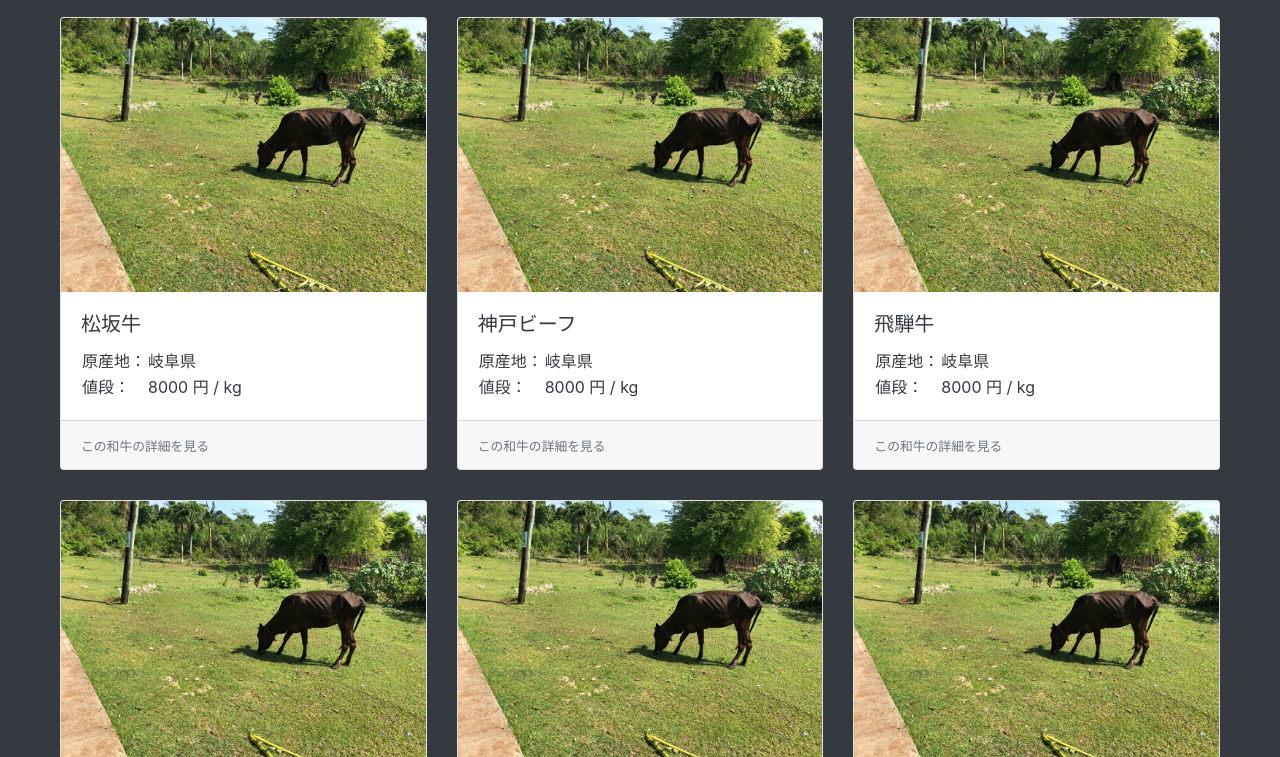
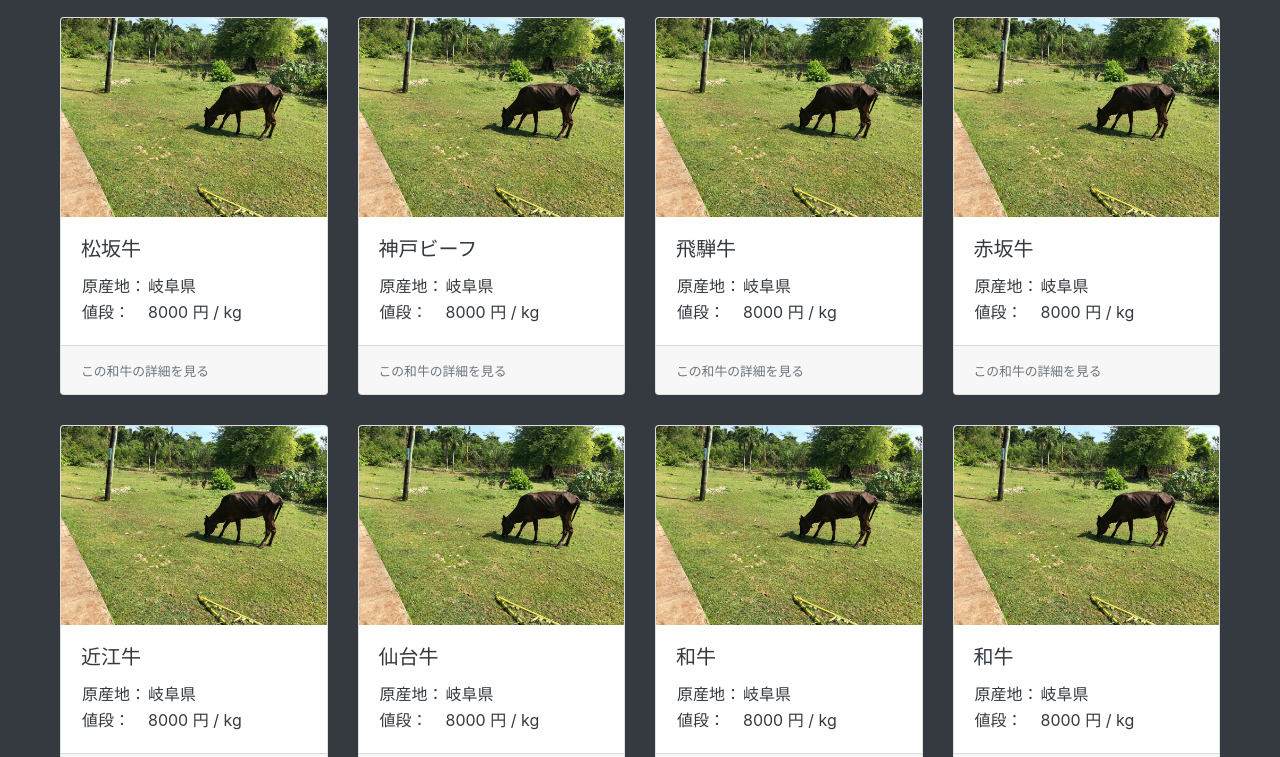
Before and after one commit to mainotakesako/wagyu_price, a plain HTML site: page index.html in a window 1280 px wide. Shown: the part 43-800 px from the top of the page. Drawn offline with Linux system fonts and the light colour scheme.

Commit message:
‘1行を4枚に変更’

```diff
--- a/index.html
+++ b/index.html
@@ -85,12 +85,50 @@
           <small class="text-muted">この和牛の詳細を見る</small>
         </div>
       </a>
+      <a href="#" class="card">
+        <img class="card-img-top" src="img/ph_beaf.jpg">
+        <div class="card-body">
+          <h5 class="card-title">赤坂牛</h5>
+          <table>
+            <tr>
+              <td>原産地： </td>
+              <td>岐阜県</td>
+            </tr>
+            <tr>
+              <td>値段： </td>
+              <td>8000 円 / kg</td>
+            </tr>
+          </table>
+        </div>
+        <div class="card-footer">
+          <small class="text-muted">この和牛の詳細を見る</small>
+        </div>
+      </a>
     </div>
     <div class="card-deck row">
       <a href="#" class="card">
         <img class="card-img-top" src="img/ph_beaf.jpg">
         <div class="card-body">
-          <h5 class="card-title">和牛</h5>
+          <h5 class="card-title">近江牛</h5>
+          <table>
+            <tr>
+              <td>原産地： </td>
+              <td>岐阜県</td>
+            </tr>
+            <tr>
+              <td>値段： </td>
+              <td>8000 円 / kg</td>
+            </tr>
+          </table>
+        </div>
+        <div class="card-footer">
+          <small class="text-muted">この和牛の詳細を見る</small>
+        </div>
+      </a>
+      <a href="#" class="card">
+        <img class="card-img-top" src="img/ph_beaf.jpg">
+        <div class="card-body">
+          <h5 class="card-title">仙台牛</h5>
           <table>
             <tr>
               <td>原産地： </td>
@@ -144,6 +182,7 @@
           <small class="text-muted">この和牛の詳細を見る</small>
         </div>
       </a>
+
     </div>
   </main>
   <footer class="content-width">
```
